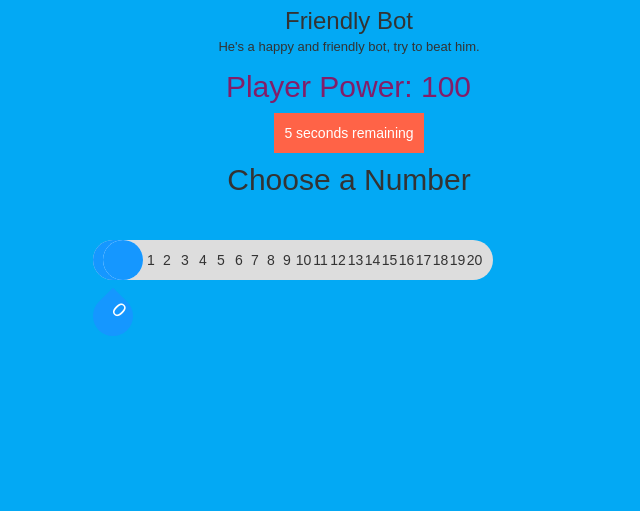
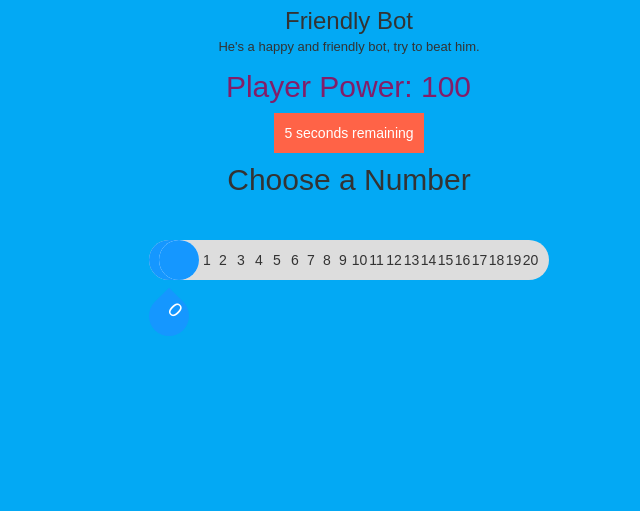
Before and after one commit to juliamattson/Quiz, a PHP site: page /game.php in a window 1280 px wide. Shown: the part 346-857 px from the top of the page, without its empty margins (291-931 px from the left). Run offline with PHP 8.4, Linux system fonts and the light colour scheme; data that the repository does not hold is empty.

Commit message:
Fix input

```diff
--- a/css/Style.css
+++ b/css/Style.css
@@ -1,4 +1,3 @@
-
 body {
     font-family: 'Roboto', sans-serif;
 }
@@ -16,13 +15,19 @@ a:hover {
     color: #828282;
 }
 
+.inputBar {
+    display: flex;
+    flex-direction: column;
+    margin: 0 auto;
+    align-items: center;
+    width: 50%;
+}
 
 ul {
     list-style-type: none;
     padding: 0;
     margin: 0;
 }
-
 
 .primary-button a {
     display: inline-block;
@@ -65,6 +70,7 @@ width: 100px;
     -webkit-backface-visibility: hidden;
     backface-visibility: hidden;
 }
+
 .nav__list {
     display: -webkit-box;
     display: -ms-flexbox;
@@ -77,16 +83,19 @@ height: 85vh;
     -webkit-transition: all 0.5s cubic-bezier(0.175, 0.885, 0.32, 1.275);
     transition: all 0.5s cubic-bezier(0.175, 0.885, 0.32, 1.275);
 }
+
 .nav__list--active {
     -webkit-transform: translate(0, 0);
     transform: translate(0, 0);
 }
+
 .nav__item {
     -webkit-box-flex: 1;
     -ms-flex: 1;
     flex: 1;
     position: relative;
 }
+
 .nav__link {
     display: -webkit-box;
     display: -ms-flexbox;
@@ -108,9 +117,11 @@ background: #3e4e62;
     -webkit-transition: all 0.5s cubic-bezier(0.175, 0.885, 0.32, 1.275);
     transition: all 0.5s cubic-bezier(0.175, 0.885, 0.32, 1.275);
 }
+
 .nav__link:hover {
     background: #821e69;
 }
+
 @media (max-width: 640px) {
     .nav {
         width: 70px;
@@ -119,10 +130,8 @@ background: #821e69;
         height: 90vh;
     }
     ul.gameNav li.right,
-        ul.gameNav li {float: none;}
-
-        .inputBar{
-                display: contents;
+    ul.gameNav li {
+        float: none;
     }
 }
 
@@ -144,15 +153,18 @@ cursor: pointer;
     -webkit-transition: all 0.5s cubic-bezier(0.175, 0.885, 0.32, 1.275);
     transition: all 0.5s cubic-bezier(0.175, 0.885, 0.32, 1.275);
 }
+
 .burger:hover {
     background: #3e4e62;
 }
+
 .burger__patty {
     position: relative;
     height: 2px;
     width: 40px;
     background: white;
 }
+
 .burger__patty:before {
     content: "";
     position: absolute;
@@ -162,6 +174,7 @@ height: 2px;
     width: 100%;
     background: white;
 }
+
 .burger__patty:after {
     content: "";
     position: absolute;
@@ -171,23 +184,30 @@ height: 2px;
     width: 100%;
     background: white;
 }
-.burger__patty, .burger__patty:before, .burger__patty:after {
+
+.burger__patty,
+.burger__patty:before,
+.burger__patty:after {
     will-change: transform;
     -webkit-transition: all 0.5s cubic-bezier(0.175, 0.885, 0.32, 1.275);
     transition: all 0.5s cubic-bezier(0.175, 0.885, 0.32, 1.275);
 }
+
 .burger--active .burger__patty {
     -webkit-transform: rotate(90deg);
     transform: rotate(90deg);
 }
+
 .burger--active .burger__patty:before {
     -webkit-transform: rotate(-45deg) translate(-7px, -7px) scaleX(0.7);
     transform: rotate(-45deg) translate(-7px, -7px) scaleX(0.7);
 }
+
 .burger--active .burger__patty:after {
     -webkit-transform: rotate(45deg) translate(-7px, 7px) scaleX(0.7);
     transform: rotate(45deg) translate(-7px, 7px) scaleX(0.7);
 }
+
 @media (max-width: 640px) {
     .burger {
         height: 10vh;
@@ -201,10 +221,8 @@ transition: all 0.5s cubic-bezier(0.175, 0.885, 0.32, 1.275);
         transform: scale(0.8) rotate(90deg);
     }
     ul.gameNav li.right,
-        ul.gameNav li {float: none;}
-
-        .inputBar{
-                display: contents;
+    ul.gameNav li {
+        float: none;
     }
 }
 
@@ -240,7 +258,7 @@ background: #dedede;
     overflow: hidden;
 }
 
-.panel__wrapper .ruls__wrapper{
+.panel__wrapper .ruls__wrapper {
     padding: 0;
     -webkit-perspective: 1000px;
     perspective: 1000px;
@@ -256,15 +274,18 @@ opacity: 0;
     -webkit-transition: all 0.5s cubic-bezier(0.175, 0.885, 0.32, 1.275);
     transition: all 0.5s cubic-bezier(0.175, 0.885, 0.32, 1.275);
 }
-.panel__content--active .ruls__content--active{
+
+.panel__content--active .ruls__content--active {
     -webkit-transform: none;
     transform: none;
     opacity: 1;
 }
+
 .panel p:last-child .ruls p:last-child {
     margin-bottom: 0;
 }
-.panel__block .ruls__block{
+
+.panel__block .ruls__block {
     height: 3px;
     background: rgba(0, 0, 0, 0.2);
     margin: 0 0 25px 0;
@@ -310,6 +331,7 @@ overflow: hidden;
     background-attachment: fixed;
 }
 
+
 /*
 ========================
 ------ HOME STYLE ------
@@ -331,7 +353,7 @@ font-style: normal;
     font-weight: 600;
 }
 
-h4{
+h4 {
     font-size: 30px;
     font-style: normal;
     color: #821e69;
@@ -339,7 +361,7 @@ font-weight: 300;
     margin-bottom: 1em;
 }
 
-.topListStyle{
+.topListStyle {
     font-size: 18px;
     text-align: left;
     line-height: 2;
@@ -386,17 +408,16 @@ margin-bottom: 25px;
     float: right;
 }
 
-.form-collection{
+.form-collection {
     width: 350px;
     height: 350px
 }
 
-.limit-width
-{
+.limit-width {
     width: 300px
 }
 
-.absolute-footer{
+.absolute-footer {
     bottom: 0;
     left: 0;
     position: absolute;
@@ -411,7 +432,7 @@ float: right;
     color: #fff
 }
 
-input{
+input {
     position: inherit;
     top: 50%;
     left: 50%;
@@ -427,20 +448,23 @@ input{
     letter-spacing: 2px;
 }
 
-::-webkit-input-placeholder{
+::-webkit-input-placeholder {
     color: #821e69;
 }
+
 :-moz-placeholder {
     color: #821e69;
 }
-::-moz-placeholder{
-   color: #821e69;
-}
-:-ms-input-placeholder{
+
+::-moz-placeholder {
     color: #821e69;
 }
 
-button{
+:-ms-input-placeholder {
+    color: #821e69;
+}
+
+button {
     font-size: 18px;
     letter-spacing: 2px;
     border-radius: 3px;
@@ -451,10 +475,9 @@ button{
 }
 
 button:hover {
-  background-color:#fff;
+    background-color: #fff;
     color: #821e69;
 }
-
 
 
 /*
@@ -465,9 +488,8 @@ button:hover {
 
 body {
     background-color: #03A9F4;
-
     font-family: 'Ropa Sans', sans-serif;
-text-align:center;
+    text-align: center;
     align-items: center;
     justify-content: center;
 }
@@ -480,14 +502,7 @@ margin: 0;
     padding: 0;
 }
 
-.inputBar{
-        display: block;
-        margin-left: auto;
-        margin-right: auto;
-        width: 40%;
-}
-
-.gameNav{
+.gameNav {
     background-color: #333;
 }
 
@@ -517,15 +532,28 @@ ul {
 
 @media (max-width: 840px) {
     .gameNav li.right,
-         .gameNav li {float: none;}
-        .inputBar{
-                display: contents;
+    .gameNav li {
+        float: none;
     }
+    .inputBar {
+        width: 40%;
+    }
+}
+
+@media (max-width: 1024px) {
+    .inputBar {
+        width: auto;
+    }
+}
+
+.mainContainer {
+    width: 100%;
+    margin: 0 auto;
 }
 
 svg {
     width: 150%;
-height:150%;
+    height: 150%;
     visibility: hidden;
 }
 
@@ -546,13 +574,14 @@ text-rendering: optimizeSpeed;
     font-size: 24px;
 }
 
-#dragger{
--webkit-tap-highlight-color: rgba(0,0,0,0);
+#dragger {
+    -webkit-tap-highlight-color: rgba(0, 0, 0, 0);
 }
 
 .downText {
     letter-spacing: -0.4px;
 }
+
 
 /* Styling för toplist.php */
 
@@ -570,7 +599,8 @@ margin: 10px;
     padding: 5px 10px 5px 10px;
 }
 
-.userNameToplist, .pointToplist {
+.userNameToplist,
+.pointToplist {
     color: white;
     padding-right: 5px;
 }
--- a/css/styleGame.css
+++ b/css/styleGame.css
@@ -160,12 +160,15 @@ html input[type="range"]::-ms-fill-upper {
     font-size: 20px;
 }
 
-input:not(:active) + #h4-container h4 {
+input:not(:active)+#h4-container h4 {
     opacity: 0;
     margin-top: -50px;
     pointer-events: none;
 }
+
+
 /*# sourceMappingURL=styleGame.css.map */
+
 .number {
     text-align: center;
     height: 40px;
--- a/game.php
+++ b/game.php
@@ -63,6 +63,7 @@
         </section>
         <section class="inputBar">
           <form action="" >
+            <div class="mainContainer">
             <div class="counterContainer">
             <div  class="number0 number">1</div>
             <div class="number1 number">2</div>
@@ -86,6 +87,7 @@
             <div  class="number19 number">20</div>
             </div>
             <input class="userValue" id="uValue" name="amountRange" type="range"  min="0" max="20" step="1" value="0">
+            </div>
           </form>
           <div id="h4-container"><div id="h4-subcontainer"><h4 ><span class="selectedValue">0</span></h4></div></div>
         </div>
```
Also changed, not shown: logic.js (indentation only). Lines whose indentation alone changed are shown as unchanged.
